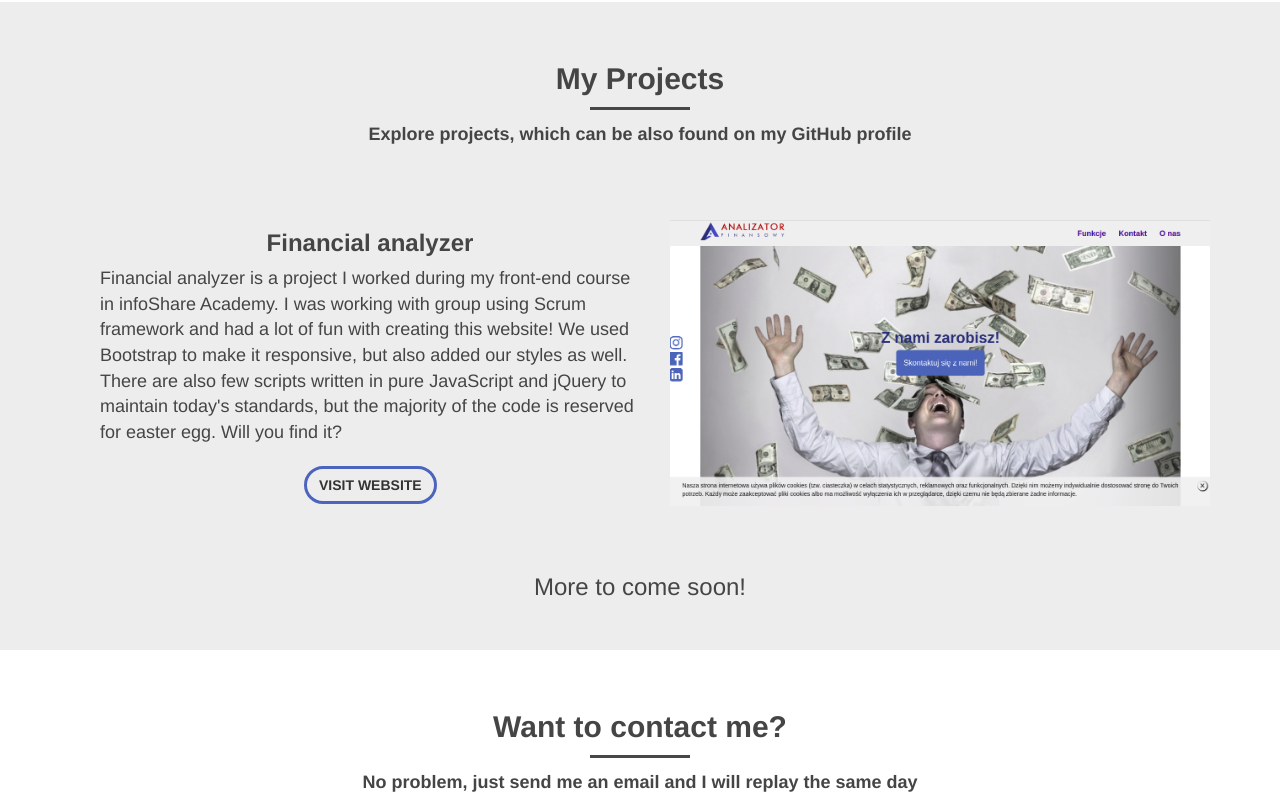
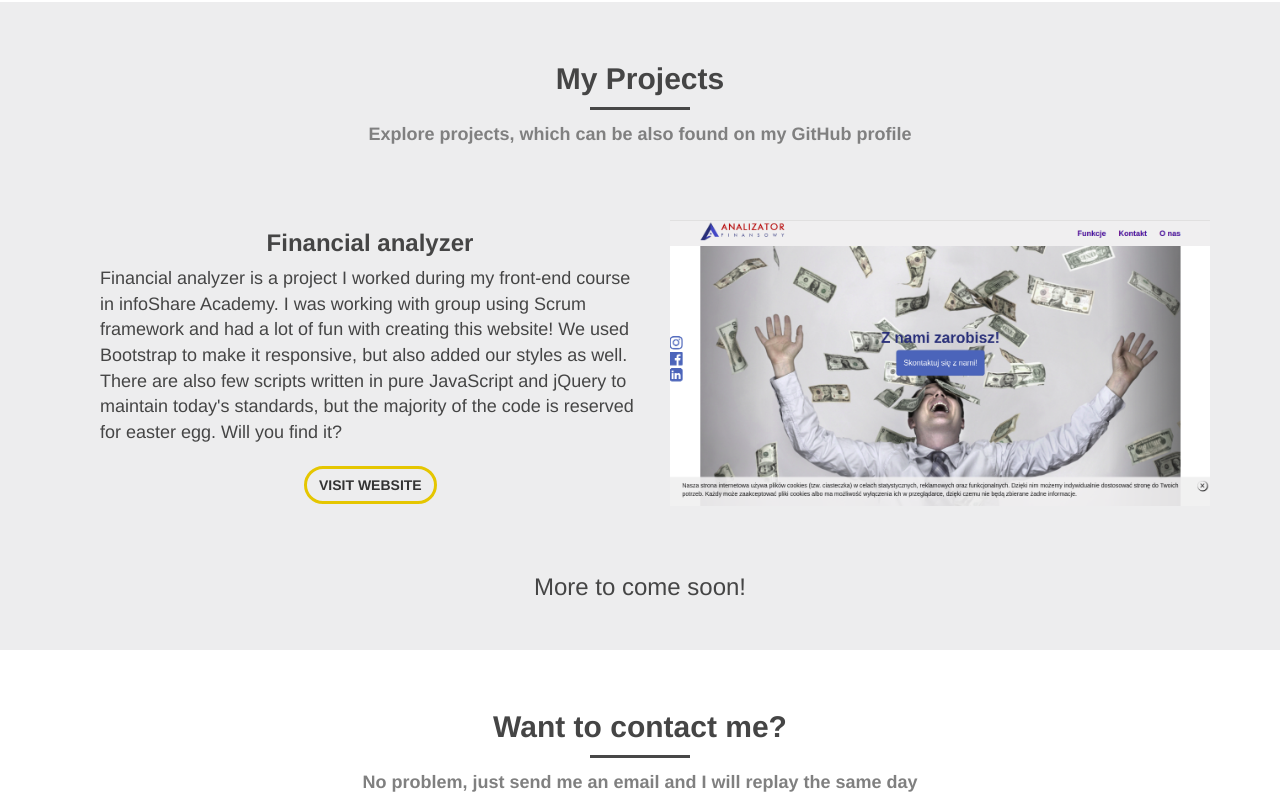
Before and after one commit to piotrbaranski/piotrbaranski.github.io, a plain HTML site: page index.html in a window 1280 px wide. Shown: the part 1380-2180 px from the top of the page. Drawn offline with nearby package versions, Linux system fonts and the light colour scheme.

Commit message:
Change subtitles and button borders colors. Code reformat.

```diff
--- a/public/style.css
+++ b/public/style.css
@@ -61,7 +61,7 @@ button {
 
 #visit-website-button,
 #email-button {
-    border: 3px solid #4B64BE;
+    border: 3px solid #E5C600;
     border-radius: 20px;
 }
 
@@ -88,6 +88,7 @@ button {
     #project-description {
         margin-top: 25px;
     }
+
     #project-screenshot {
         margin-top: 60px;
     }
@@ -185,7 +186,7 @@ footer #social-links a:hover {
 
 #codewars-badge {
     max-width: 100%;
-    height:auto;
+    height: auto;
 }
 
 .flex-container {
@@ -193,7 +194,7 @@ footer #social-links a:hover {
     justify-content: center;
 }
 
-.section-header{
+.section-header {
     position: relative;
 }
 
@@ -209,5 +210,6 @@ footer #social-links a:hover {
 }
 
 .section-header-subtitle {
-margin-bottom: 40px;
+    margin-bottom: 40px;
+    color: #808080;
 }
```
Also changed, not shown: index.html (+6 -3 lines).
